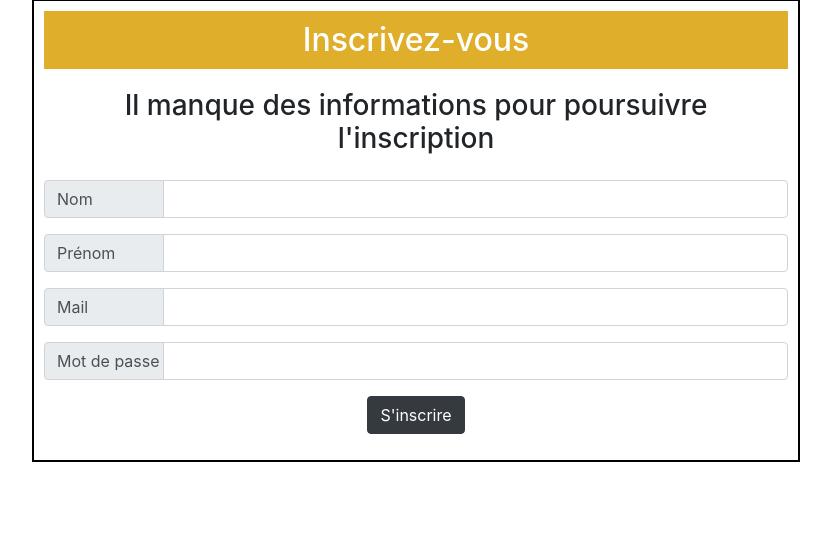
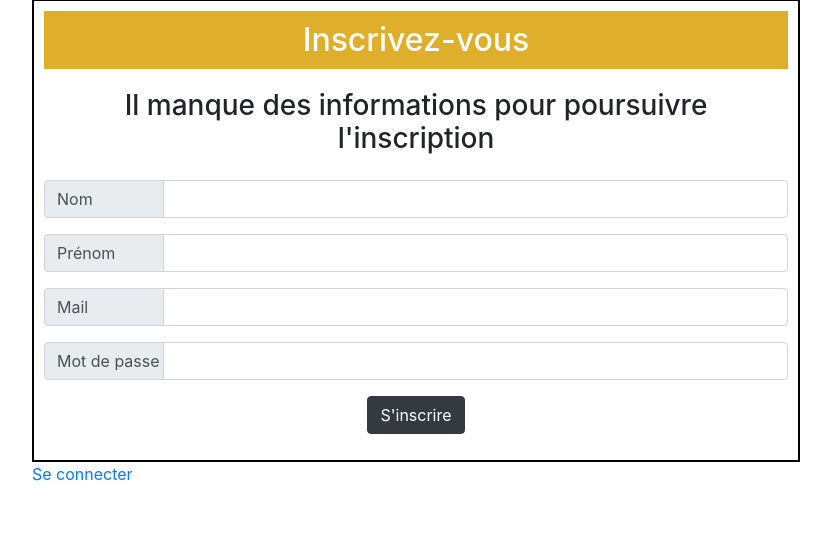
Before and after one commit to Dvilx99/PHP, a PHP site: page /controler/faireInscription.ctrl.php in a window 1280 px wide. Shown: the part 249-800 px from the top of the page, without its empty margins (224-1055 px from the left). Run offline with PHP 8.4, Linux system fonts and the light colour scheme; the visitor is signed in with stand-in values (Sample User, id 1); data comes from the database, SQL or seed files in the repository; both versions use the stored data as it was after the commit.

Commit message:
petit fix

```diff
--- a/controler/afficherListeArticles.ctrl.php
+++ b/controler/afficherListeArticles.ctrl.php
@@ -47,7 +47,7 @@
       }
       // Note la référence du premier et dernier article affiché
 
-      //Je commente ca fait beuger
+      //Je commente ca marche pas mais du coup quand on choisit une catégorie le nb articles marche plus.
       /*if (sizeof($liste)>0) {
         $firstRef = $liste[0]->getRef();
         $lastRef = end($liste)->getRef();
--- a/view/inscription.view.php
+++ b/view/inscription.view.php
@@ -48,6 +48,7 @@
 
                 <button type="submit" class="btn btn-dark"> S'inscrire</button></p>
             </fieldset>
+            <a href="../view/connexion.view.php"><p>Se connecter</p></a>
           </form>
         </body>
       </html>
--- a/view/listeArticles.view.php
+++ b/view/listeArticles.view.php
@@ -14,7 +14,7 @@
       <!-- >Choix du nombre d'article -->
       <form class="choixNbArticle" action="../controler/afficherListeArticles.ctrl.php?categorie=<?=$catCourante?>" method="POST">
        <fieldset>
-        <label for="name">Nombre d'article présent sur la page:</label>
+        <label for="name">Nombre d'article présent sur la page :</label>
         <input type="number" id="nbArticle" name="nbArticle" value="<?=$nbArticle?>" size = "2">
          <input type="submit" value=" Valider " size = "10">
        </fieldset>
```
Also changed, not shown: data/fnoc.db.
